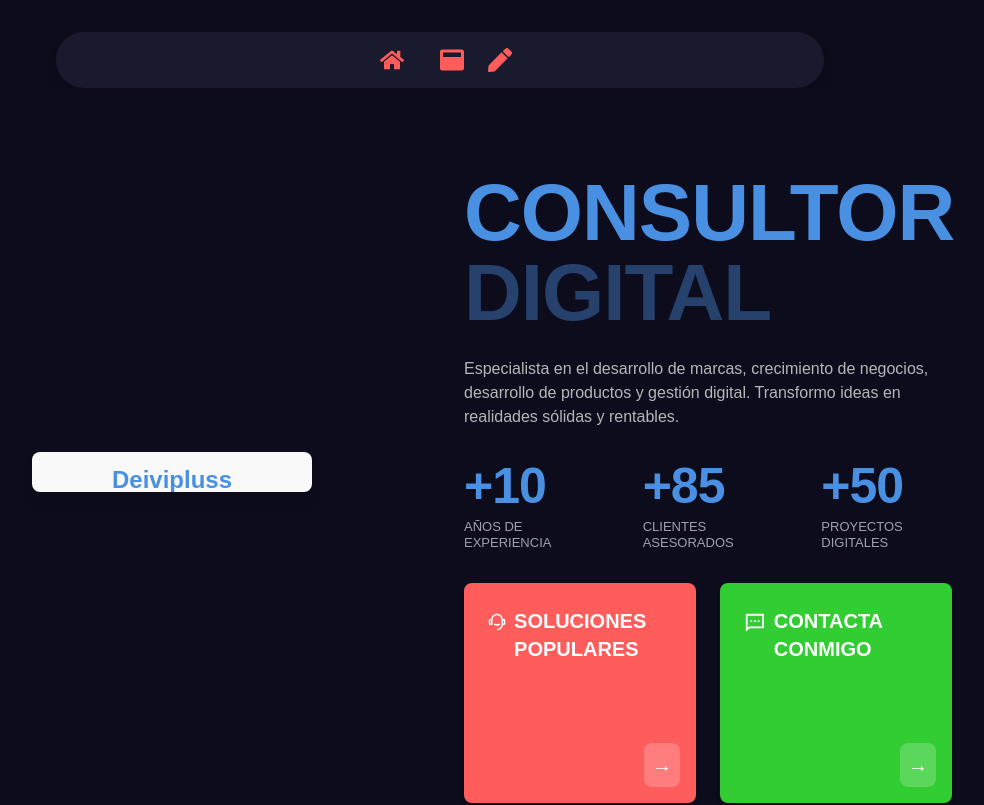
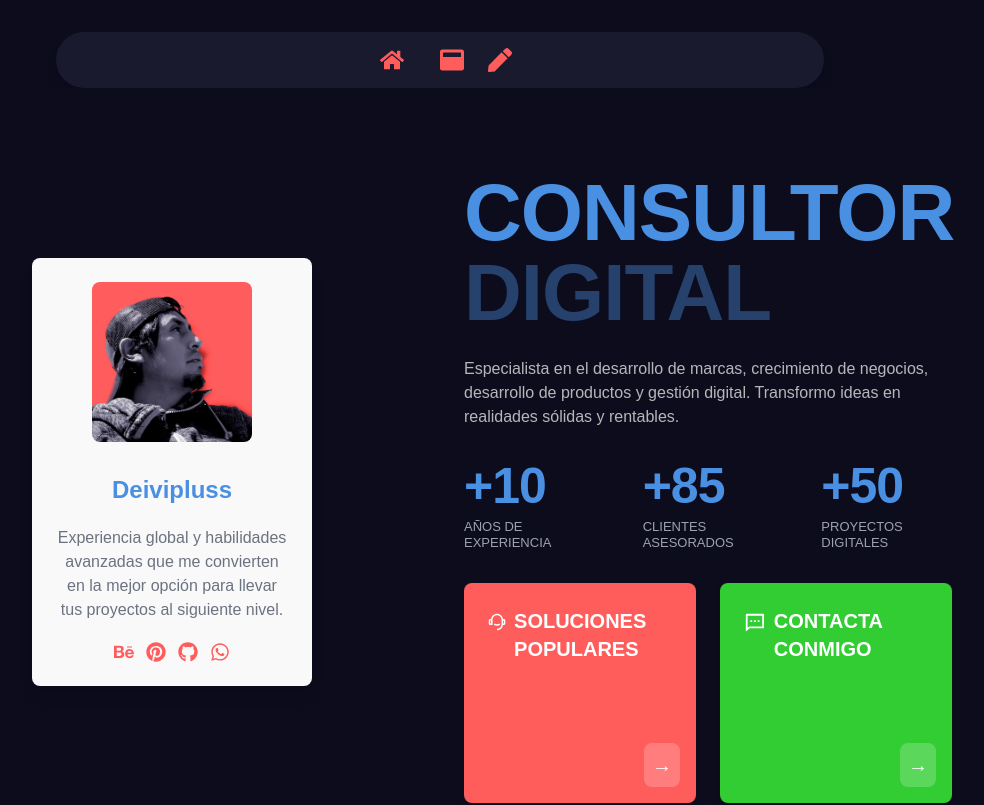
Before and after one commit to deivipluss/landing, a Next.js app: page / in a window 1280 px wide. Shown: the top 805 px of the page, without its empty margins (200-1184 px from the left). Built offline with nearby package versions, Linux system fonts and the light colour scheme.

Commit message:
restaurado9

```diff
--- a/app/page.tsx
+++ b/app/page.tsx
@@ -10,8 +10,7 @@ const containerStyle = "p-4 md:p-8 flex justify-center items-center min-h-screen
 const isMobile = () => typeof window !== "undefined" && window.innerWidth <= 768;
 
 const ProfileCard: React.FC = () => (
-  <div className="bg-[#F9F9F9] p-4 md:p-5 rounded-lg flex flex-col items-center text-center space-y-3 md:space-y-4 shadow-lg w-[300px] md:w-[280px] mx-auto md:mb-8 overflow-hidden relative">
-    <div className="absolute inset-0 h-[150px] overflow-hidden flex flex-col items-center">
+  <div className="bg-[#F9F9F9] p-6 md:p-6 rounded-lg flex flex-col items-center text-center space-y-4 md:space-y-5 shadow-lg h-auto md:h-auto w-[300px] md:w-[280px] mx-auto md:mb-8">
     <div className="w-[150px] md:w-[160px] h-[150px] md:h-[160px] bg-[#FF5C5C] mb-2 md:mb-3 rounded-lg overflow-hidden">
       <img
         src="/imagenes/perfil.jpg"
@@ -19,21 +18,22 @@ const ProfileCard: React.FC = () => (
         className="w-full h-full object-cover"
       />
     </div>
+
     <h2 className="text-[#0D0C1D] text-xl md:text-2xl font-bold font-poppins">
       <span style={{ color: '#4A90E2' }}>Deivipluss</span>
     </h2>
-      <p className="text-gray-500 text-sm md:text-base font-poppins font-light">
+    <p className="text-gray-500 mt-2 md:mt-3 text-sm md:text-base font-poppins font-light">
       Experiencia global y habilidades avanzadas que me convierten en la mejor opción para llevar tus proyectos al siguiente nivel.
     </p>
-      <div className="flex space-x-2 justify-center">
+    <div className="flex space-x-3 mt-2 md:mt-3 justify-center">
       <FaBehance className="text-[#FF5C5C] text-lg md:text-xl" />
       <FaPinterest className="text-[#FF5C5C] text-lg md:text-xl" />
       <FaGithub className="text-[#FF5C5C] text-lg md:text-xl" />
       <FaWhatsapp className="text-[#FF5C5C] text-lg md:text-xl" />
     </div>
   </div>
-  </div>
 );
+
 
 const ProfessionalInfo: React.FC = () => (
   <div className="w-full max-w-[800px] px-4 md:px-0">
```
Lines whose indentation alone changed are shown as unchanged.
